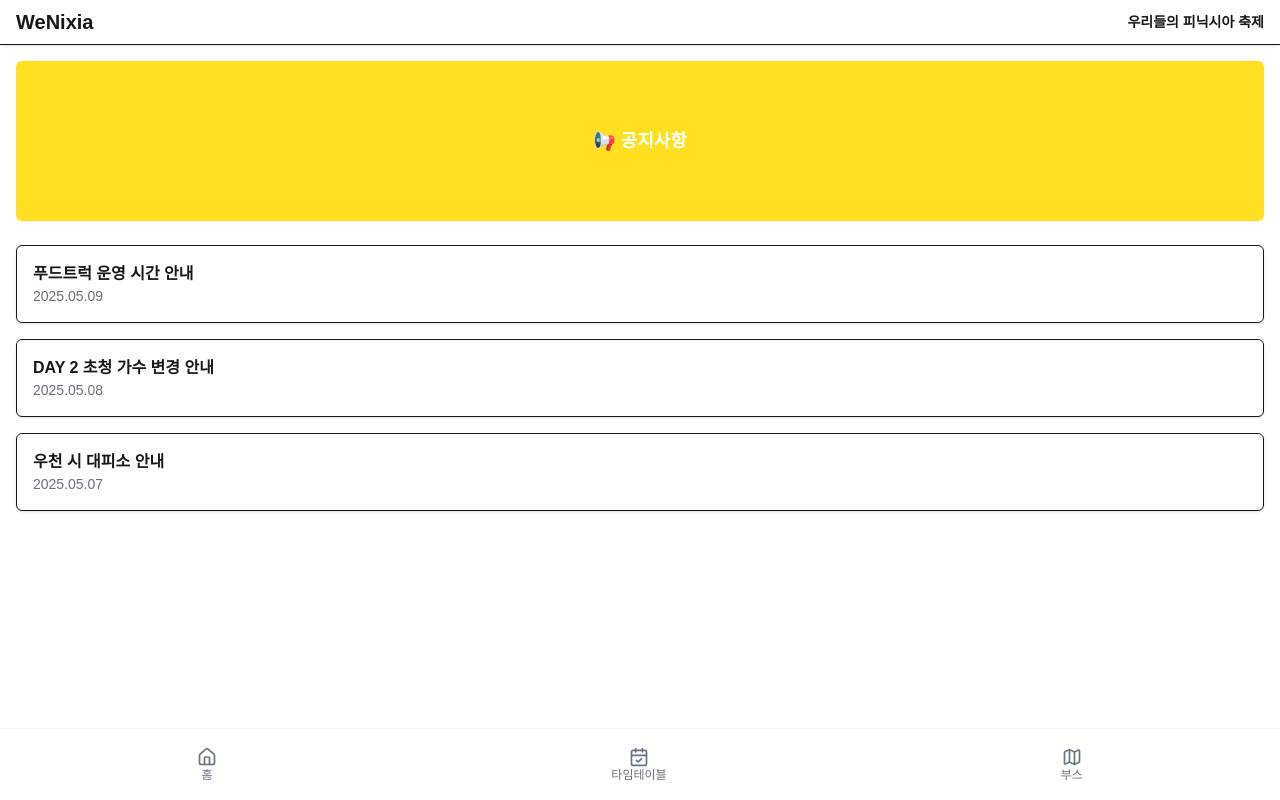
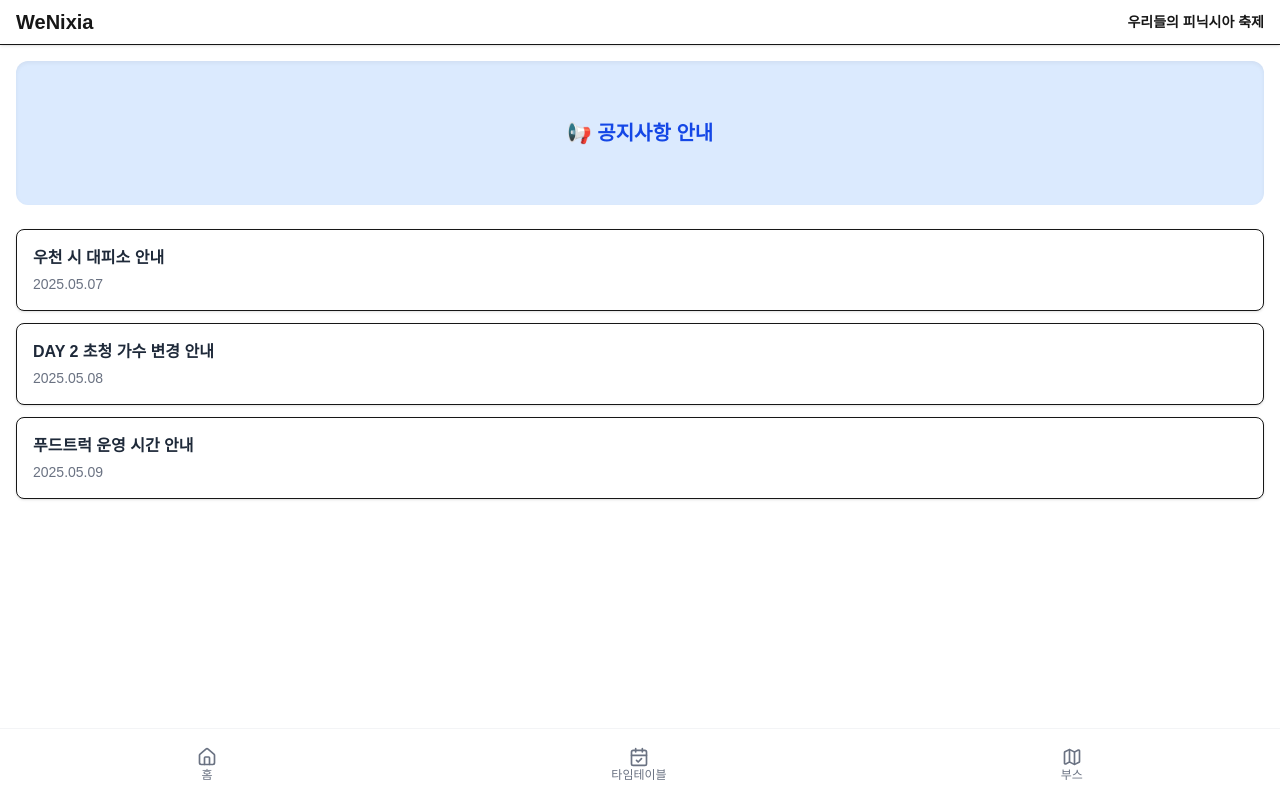
Before and after one commit to Phoenixia-Festival-2025/WeNixia, a Next.js app: page /notice in a window 1280 px wide. Built offline with nearby package versions, Linux system fonts and the light colour scheme.

Commit message:
feat: 공지사항 페이지, 디테일 페이지 스타일 변경 완료

```diff
--- a/src/app/notice/[id]/page.tsx
+++ b/src/app/notice/[id]/page.tsx
@@ -5,6 +5,7 @@ import { notices } from '@/lib/noticeData';
 import NoticeDetail from '@/components/notice/NoticeDetail';
 import IconButton from '@mui/material/IconButton';
 import ArrowBackIcon from '@mui/icons-material/ArrowBack';
+import { motion } from 'framer-motion';
 
 export default function NoticeDetailPage() {
   const router = useRouter();
@@ -18,20 +19,38 @@ export default function NoticeDetailPage() {
 
   return (
     <div className="min-h-screen bg-white">
-      <div className="bg-gray-100 h-14 flex items-center px-4">
+      {/* 상단 바 */}
+      <div className="bg-white h-14 flex items-center px-4 shadow-sm">
         <IconButton onClick={() => router.back()} size="small">
           <ArrowBackIcon />
         </IconButton>
-
         <div className="flex-1 text-center pr-10">
-          <span className="text-sm font-medium text-gray-700">공지사항</span>
+          <span className="text-base font-semibold text-gray-800">공지사항</span>
         </div>
       </div>
 
       {/* 본문 */}
-      <section className="p-4 space-y-6">
-        <NoticeDetail {...notice} />
-      </section>
+      <motion.section
+        className="p-4 space-y-6"
+        initial="hidden"
+        animate="visible"
+        variants={{
+          hidden: {},
+          visible: {
+            transition: { staggerChildren: 0.2, delayChildren: 0.1 },
+          },
+        }}
+      >
+        <motion.div
+          variants={{
+            hidden: { opacity: 0, y: 10 },
+            visible: { opacity: 1, y: 0, transition: { duration: 0.5 } },
+          }}
+          className="bg-white rounded-xl p-4 shadow-md"
+        >
+          <NoticeDetail {...notice} />
+        </motion.div>
+      </motion.section>
     </div>
   );
 }
--- a/src/app/notice/page.tsx
+++ b/src/app/notice/page.tsx
@@ -1,13 +1,42 @@
 'use client';
 
+import { motion } from 'framer-motion';
 import NoticeBanner from '@/components/notice/NoticeBanner';
 import NoticeList from '@/components/notice/NoticeList';
 
 export default function NoticePage() {
   return (
-    <section className="p-4 space-y-6">
-      <NoticeBanner />
-      <NoticeList />
-    </section>
+    <motion.section
+      className="p-4 space-y-6"
+      initial="hidden"
+      animate="visible"
+      variants={{
+        hidden: {},
+        visible: {
+          transition: {
+            staggerChildren: 0.2,
+            delayChildren: 0.1,
+          },
+        },
+      }}
+    >
+      <motion.div
+        variants={{
+          hidden: { opacity: 0, y: -20 },
+          visible: { opacity: 1, y: 0, transition: { duration: 0.5 } },
+        }}
+      >
+        <NoticeBanner />
+      </motion.div>
+
+      <motion.div
+        variants={{
+          hidden: { opacity: 0, y: 10 },
+          visible: { opacity: 1, y: 0, transition: { duration: 0.5 } },
+        }}
+      >
+        <NoticeList />
+      </motion.div>
+    </motion.section>
   );
 }
--- a/src/components/notice/NoticeBanner.tsx
+++ b/src/components/notice/NoticeBanner.tsx
@@ -1,7 +1,7 @@
 export default function NoticeBanner() {
   return (
-    <div className="w-full h-40 bg-yellow-300 rounded-md flex items-center justify-center text-white text-lg font-bold">
-      📢 공지사항
+    <div className="w-full h-36 rounded-xl bg-blue-100 flex items-center justify-center shadow-inner">
+      <h2 className="text-xl font-bold text-blue-700">📢 공지사항 안내</h2>
     </div>
   );
 }
--- a/src/components/notice/NoticeDetail.tsx
+++ b/src/components/notice/NoticeDetail.tsx
@@ -1,11 +1,16 @@
-import { Notice } from '@/lib/noticeData';
+interface Notice {
+  id: number;
+  title: string;
+  date: string;
+  content: string;
+}
 
 export default function NoticeDetail({ title, date, content }: Notice) {
   return (
-    <div className="space-y-4">
-      <h1 className="text-2xl font-bold">{title}</h1>
-      <div className="text-sm text-gray-500">{date}</div>
-      <p className="text-base text-gray-800 whitespace-pre-line">{content}</p>
+    <div>
+      <h2 className="text-xl font-bold text-gray-800 mb-2">{title}</h2>
+      <p className="text-sm text-gray-500 mb-4">{date}</p>
+      <div className="text-base text-gray-700 whitespace-pre-line">{content}</div>
     </div>
   );
 }
--- a/src/components/notice/NoticeList.tsx
+++ b/src/components/notice/NoticeList.tsx
@@ -1,18 +1,21 @@
-import NoticeItem from './NoticeItem';
+'use client';
+
+import Link from 'next/link';
 import { notices } from '@/lib/noticeData';
 
 export default function NoticeList() {
-  const sortedNotices = [...notices].sort(
-    (a, b) => new Date(b.date).getTime() - new Date(a.date).getTime()
-  );
-
   return (
-    <ul className="space-y-4">
-      {sortedNotices.map((notice) => (
-        <li key={notice.id}>
-          <NoticeItem {...notice} />
-        </li>
+    <div className="space-y-3">
+      {notices.map((notice) => (
+        <Link
+          key={notice.id}
+          href={`/notice/${notice.id}`}
+          className="block bg-white border rounded-lg p-4 shadow-sm hover:bg-gray-50 transition"
+        >
+          <h3 className="text-base font-semibold text-gray-800">{notice.title}</h3>
+          <p className="text-sm text-gray-500 mt-1">{notice.date}</p>
+        </Link>
       ))}
-    </ul>
+    </div>
   );
 }
```
